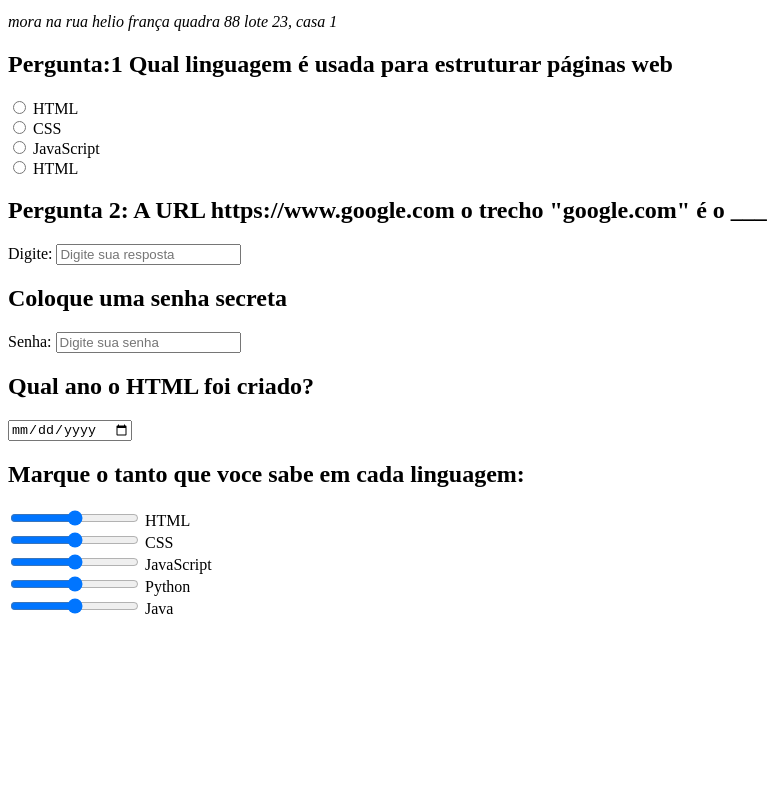
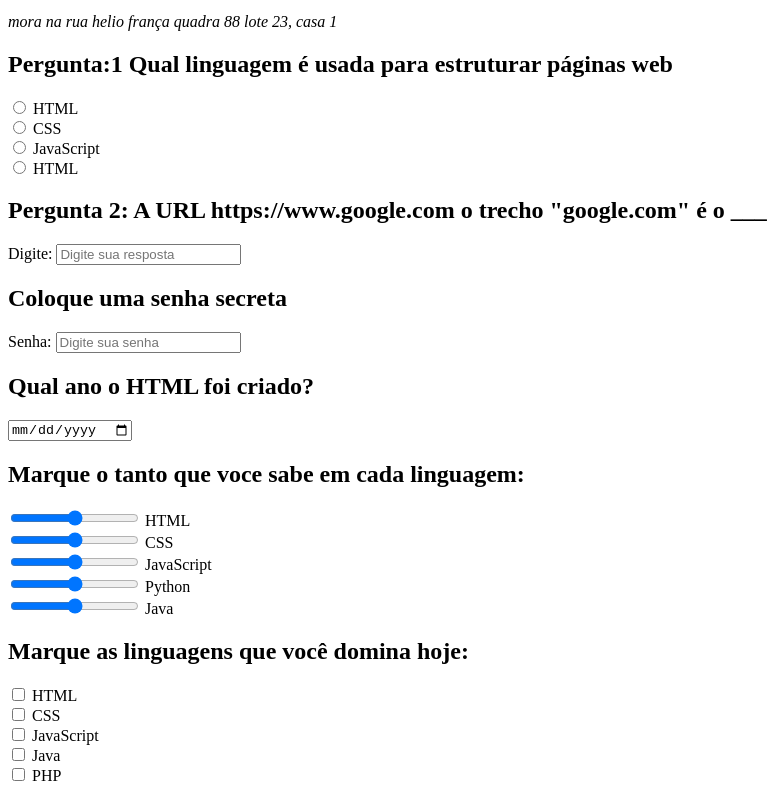
Before and after one commit to BrennoAlenkar/projeto-html-css, a plain HTML site: page index.html in a window 1280 px wide. Shown: the part 340-1133 px from the top of the page, without its empty margins (0-779 px from the left). Before the commit the page ends 966 px from the top, so only its background shows below. Drawn offline with Linux system fonts and the light colour scheme.

Commit message:
Pergunta 7

```diff
--- a/index.html
+++ b/index.html
@@ -19,11 +19,18 @@
         <!--Pergunta 1 -->
         <section>
             <h2>Sobre esse quiz</h2>
-            <p><strong>Este quiz</strong> foi desenvolvido para testar seus conhecimentos em <em>programação,</em> como linguagens de programção, conceitos <mark>básicos e mais</mark></p>
-            <p>Você econtrará diferentes <q>tipos de perguntas,</q> incluindo múltipla escolha, texto e perguntas de data. Desafie-se com este quiz!</p>
+            <p><strong>Este quiz</strong> foi desenvolvido para testar seus conhecimentos em <em>programação,</em> como
+                linguagens de programção, conceitos <mark>básicos e mais</mark></p>
+            <p>Você econtrará diferentes <q>tipos de perguntas,</q> incluindo múltipla escolha, texto e perguntas de
+                data. Desafie-se com este quiz!</p>
             <p><del>Desistir!</del></p>
-            <p>Você poderá encontrar alguns acrônimos como <abbr title="Linguagem de marcação">HTML</abbr> e <abbr title="Linguagem de estilização">CSS,</abbr> <abbr title="Linguagem de programação">JavaScript,</abbr> que são comumente usados em questôes relacionadas ao desenvolvimento web!</p>
-            <p>A pessoa que desenvolveu esse site <address>mora na rua helio frança quadra 88 lote 23, casa 1</address></p>
+            <p>Você poderá encontrar alguns acrônimos como <abbr title="Linguagem de marcação">HTML</abbr> e <abbr
+                    title="Linguagem de estilização">CSS,</abbr> <abbr
+                    title="Linguagem de programação">JavaScript,</abbr> que são comumente usados em questôes
+                relacionadas ao desenvolvimento web!</p>
+            <p>A pessoa que desenvolveu esse site
+            <address>mora na rua helio frança quadra 88 lote 23, casa 1</address>
+            </p>
         </section>
         <!--Fim pergunta 1-->
 
@@ -73,18 +80,36 @@
                 <input type="date">
             </form>
         </section>
-         <!--Fim pergunta 5-->
+        <!--Fim pergunta 5-->
 
-         <!--Começo pergunta 6-->
-         <section>
+        <!--Começo pergunta 6-->
+        <section>
             <h2>Marque o tanto que voce sabe em cada linguagem:</h2>
             <input type="range" name="pergunta" id="r1"> <label for="r1">HTML</label> <br>
             <input type="range" name="pergunta" id="r2"> <label for="r2">CSS</label> <br>
             <input type="range" name="pergunta" id="r3"> <label for="r3">JavaScript</label> <br>
             <input type="range" name="pergunta" id="r4"> <label for="r4">Python</label> <br>
             <input type="range" name="pergunta" id="r5"> <label for="r4">Java</label>
-         </section>
-          <!--Começo pergunta 6-->
+        </section>
+        <!--Começo pergunta 6-->
+
+        <!--Começo pergunta 7-->
+        <section>
+            <h2>Marque as linguagens que você domina hoje:</h2>
+            <form>
+                <input type="checkbox" id="c1" value="HTML">
+                <label for="c1">HTML</label> <br>
+                <input type="checkbox" id="c2" value="CSS">
+                <label for="c1">CSS</label> <br>
+                <input type="checkbox" id="c3" value="JavaScript">
+                <label for="c1">JavaScript</label> <br>
+                <input type="checkbox" id="c4" value="Java">
+                <label for="c1">Java</label> <br>
+                <input type="checkbox" id="c5" value="Php">
+                <label for="c1">PHP</label>
+            </form>
+        </section>
+        <!--Fim pergunta 7-->
     </main>
     <footer>
 
```
